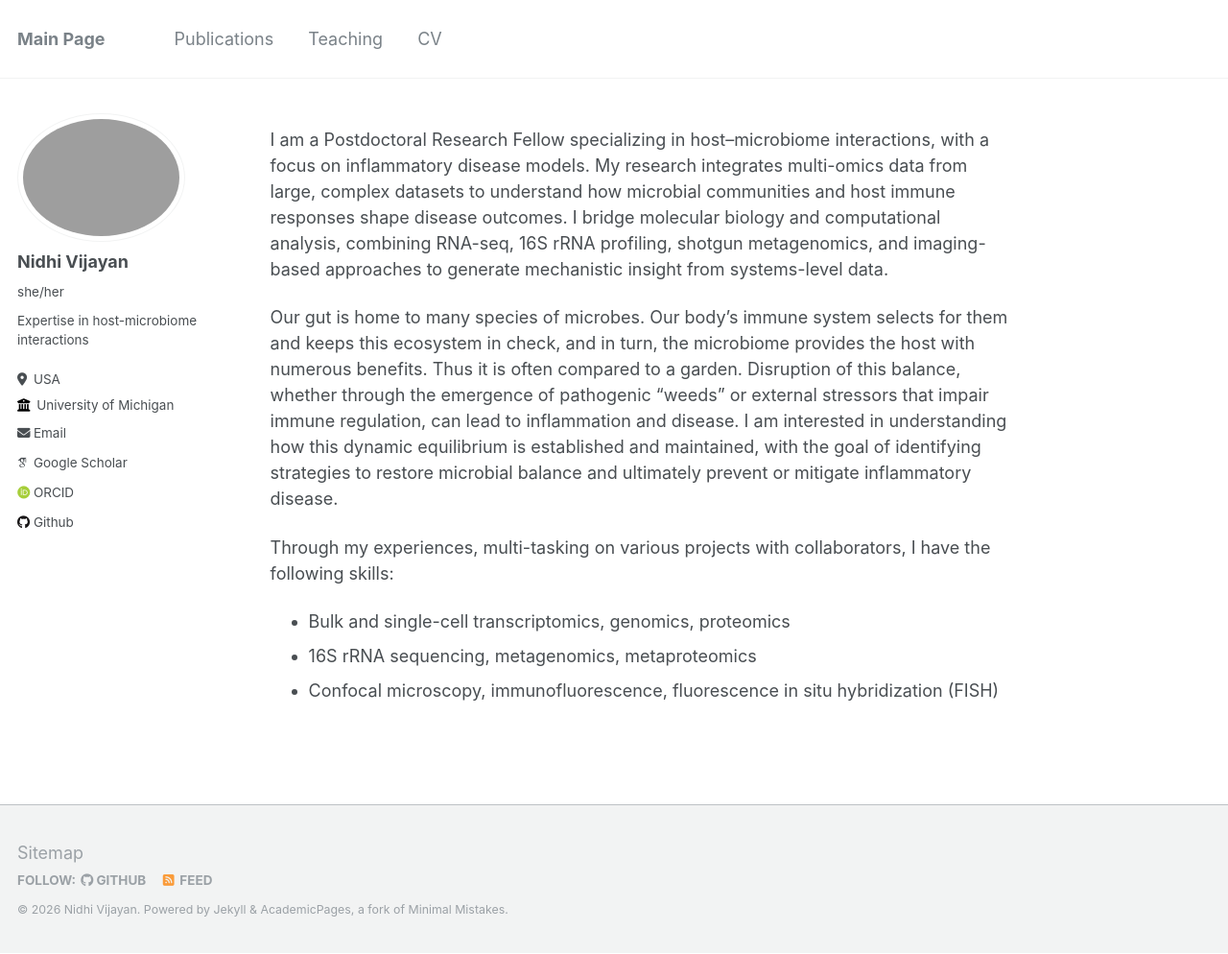
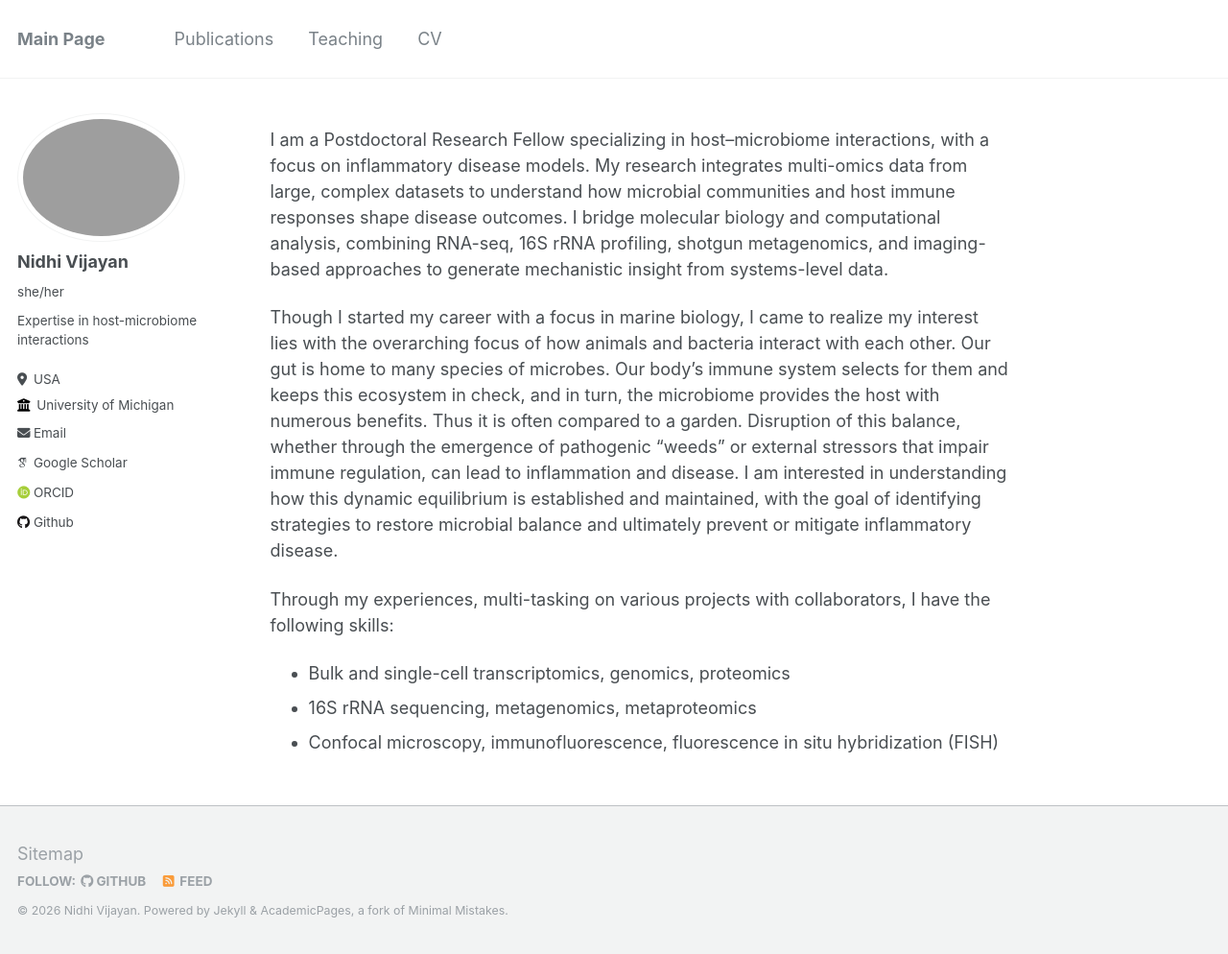
Before and after one commit to nidhivijayan/nidhivijayan.github.io, a Jekyll site: the page built from _pages/about.md, in a window 1280 px wide and 994 px high. Shown: the whole window at 96% size. Built offline with Jekyll 4.4.1, drawn with Linux system fonts in a browser that asks for light colours; some web fonts are replaced.

Commit message:
Revise about section for clarity and focus
Rearranged introductory sentences to emphasize transition from marine biology to microbiome research.

```diff
--- a/_pages/about.md
+++ b/_pages/about.md
@@ -9,7 +9,7 @@ redirect_from:
 
 I am a Postdoctoral Research Fellow specializing in host–microbiome interactions, with a focus on inflammatory disease models. My research integrates multi-omics data from large, complex datasets to understand how microbial communities and host immune responses shape disease outcomes. I bridge molecular biology and computational analysis, combining RNA-seq, 16S rRNA profiling, shotgun metagenomics, and imaging-based approaches to generate mechanistic insight from systems-level data.
 
-Our gut is home to many species of microbes. Our body's immune system selects for them and keeps this ecosystem in check, and in turn, the microbiome provides the host with numerous benefits. Thus it is often compared to a garden. Disruption of this balance, whether through the emergence of pathogenic “weeds” or external stressors that impair immune regulation, can lead to inflammation and disease. I am interested in understanding how this dynamic equilibrium is established and maintained, with the goal of identifying strategies to restore microbial balance and ultimately prevent or mitigate inflammatory disease.
+Though I started my career with a focus in marine biology, I came to realize my interest lies with the overarching focus of how animals and bacteria interact with each other. Our gut is home to many species of microbes. Our body's immune system selects for them and keeps this ecosystem in check, and in turn, the microbiome provides the host with numerous benefits. Thus it is often compared to a garden. Disruption of this balance, whether through the emergence of pathogenic “weeds” or external stressors that impair immune regulation, can lead to inflammation and disease. I am interested in understanding how this dynamic equilibrium is established and maintained, with the goal of identifying strategies to restore microbial balance and ultimately prevent or mitigate inflammatory disease.
 
 Through my experiences, multi-tasking on various projects with collaborators, I have the following skills:
 
```
